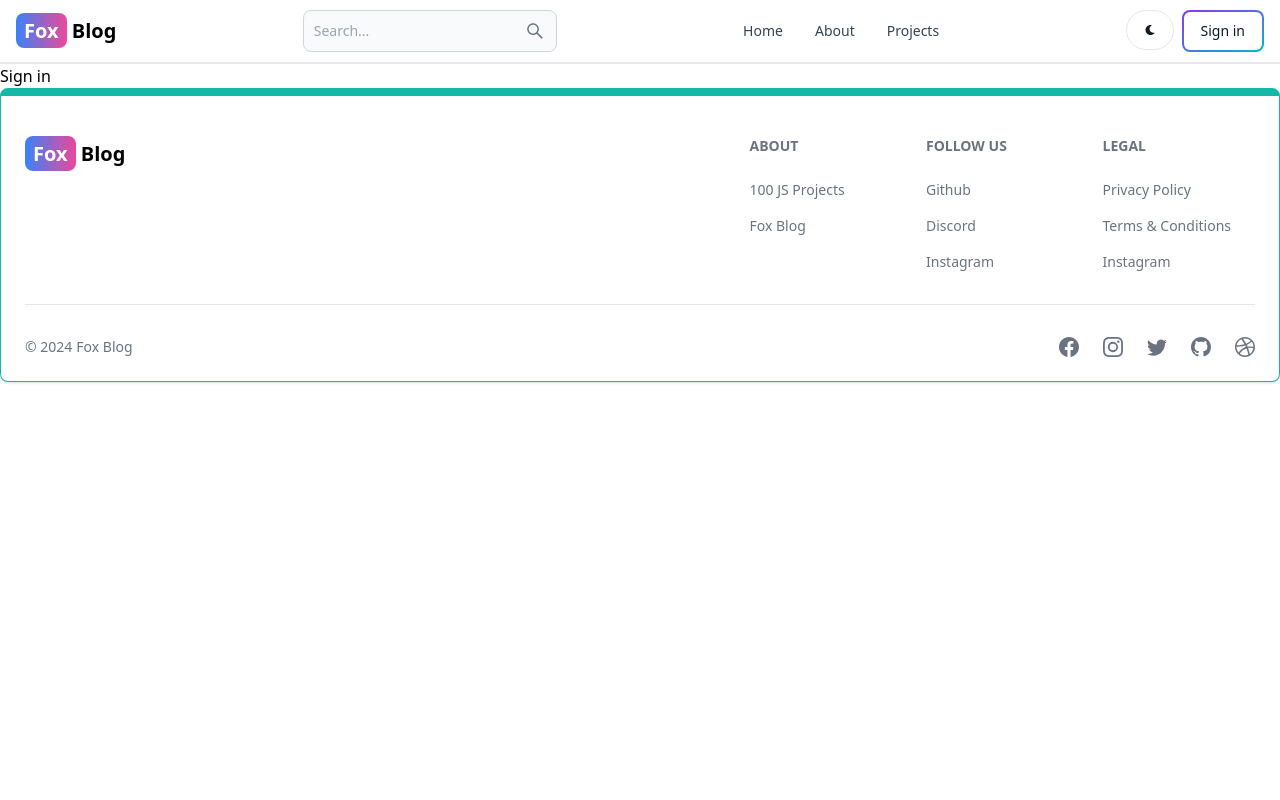
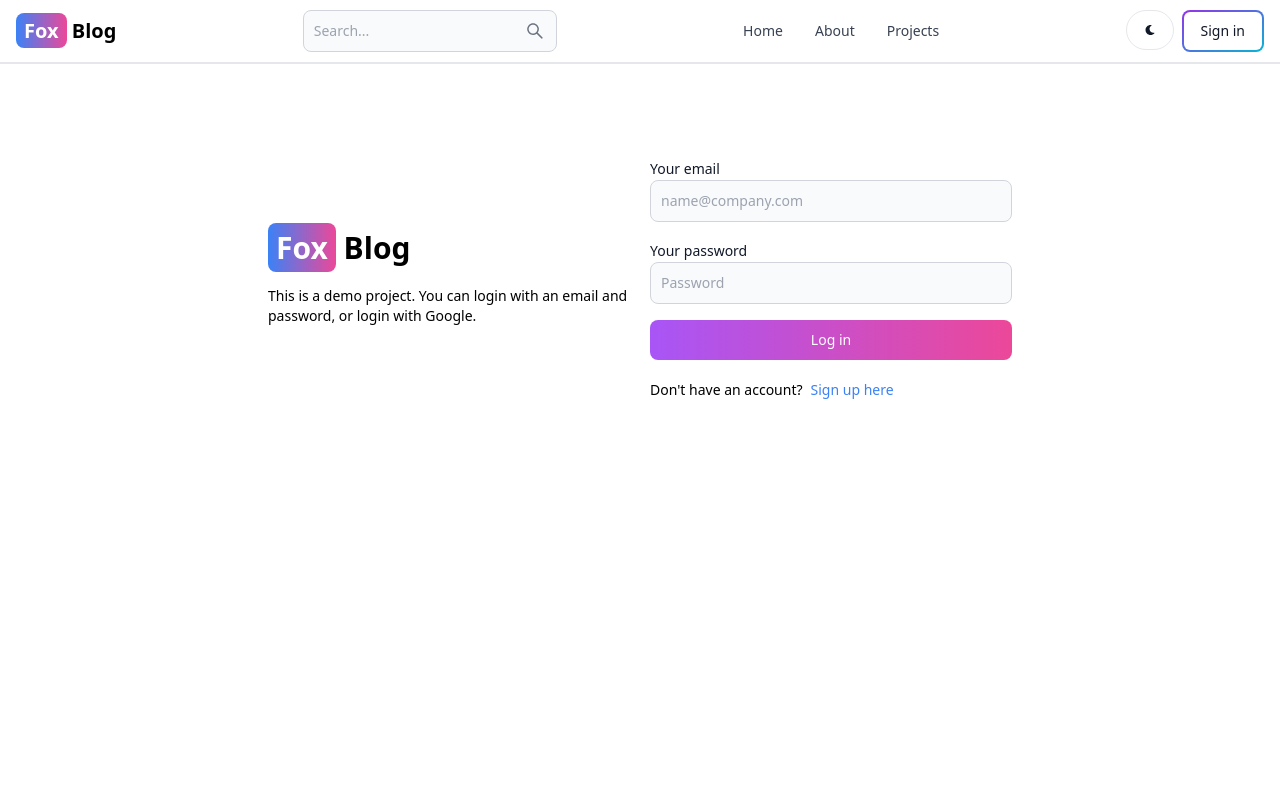
Before and after one commit to lukevolpe/mern-blog, a React (Vite) app in the folder client/: page /sign-in in a window 1280 px wide. Shown: the top 800 px of the page. Built offline with nearby package versions, Linux system fonts and the light colour scheme.

Commit message:
completed sign in page functionality

```diff
--- a/client/src/components/Header.jsx
+++ b/client/src/components/Header.jsx
@@ -31,7 +31,7 @@ const Header = () => {
         <Button className='w-12 h-10 hidden sm:inline' color='gray' pill>
           <FaMoon />
         </Button>
-        <Link>
+        <Link to='/sign-in'>
           <Button gradientDuoTone='purpleToBlue' outline>
             Sign in
           </Button>
--- a/client/src/pages/SignIn.jsx
+++ b/client/src/pages/SignIn.jsx
@@ -1,9 +1,109 @@
-import React from 'react';
+import { Alert, Button, Label, Spinner, TextInput } from 'flowbite-react';
+import { useState } from 'react';
+import { Link, useNavigate } from 'react-router-dom';
 
 const SignIn = () => {
+  const [formData, setFormData] = useState({});
+  const [error, setError] = useState(null);
+  const [loading, setLoading] = useState(false);
+  const navigate = useNavigate();
+
+  const handleChange = (ev) => {
+    setFormData({ ...formData, [ev.target.id]: ev.target.value.trim() });
+  };
+
+  const handleSubmit = async (ev) => {
+    ev.preventDefault();
+    if (!formData.email || !formData.password) {
+      return setError('Please fill out all fields.');
+    }
+    try {
+      setLoading(true);
+      setError(null);
+      const res = await fetch('/api/auth/signin', {
+        method: 'POST',
+        headers: { 'Content-Type': 'application/json' },
+        body: JSON.stringify(formData),
+      });
+      const data = await res.json();
+      if (data.success === false) {
+        return setError(data.message);
+      }
+      setLoading(false);
+      if (res.ok) {
+        navigate('/');
+      }
+    } catch (error) {
+      setError(error.message);
+      setLoading(false);
+    }
+  };
+
   return (
-    <div>
-      <h1>Sign in</h1>
+    <div className='min-h-screen mt-20'>
+      <div className='flex p-3 max-w-3xl mx-auto flex-col md:flex-row md:items-center gap-5'>
+        {/* Left */}
+        <div className='flex-1'>
+          <Link to='/' className='font-bold dark:text-white text-3xl'>
+            <span className='px-2 py-1 bg-gradient-to-r from-blue-500 to-pink-500 rounded-lg text-white'>
+              Fox
+            </span>{' '}
+            <span className='dark:text-black'>Blog</span>
+          </Link>
+          <p className='text-sm mt-5'>
+            This is a demo project. You can login with an email and password, or
+            login with Google.
+          </p>
+        </div>
+        {/* Right */}
+        <div className='flex-1'>
+          <form className='flex flex-col gap-4' onSubmit={handleSubmit}>
+            <div>
+              <Label value='Your email' className='dark:text-black' />
+              <TextInput
+                type='email'
+                placeholder='name@company.com'
+                id='email'
+                onChange={handleChange}
+              />
+            </div>
+            <div>
+              <Label value='Your password' className='dark:text-black' />
+              <TextInput
+                type='password'
+                placeholder='Password'
+                id='password'
+                onChange={handleChange}
+              />
+            </div>
+            <Button
+              gradientDuoTone='purpleToPink'
+              type='submit'
+              disabled={loading}
+            >
+              {loading ? (
+                <>
+                  <Spinner size='sm' />
+                  <span className='pl-3'>Loading...</span>
+                </>
+              ) : (
+                'Log in'
+              )}
+            </Button>
+          </form>
+          <div className='flex gap-2 text-sm mt-5'>
+            <span>Don't have an account?</span>
+            <Link to='/sign-up' className='text-blue-500'>
+              Sign up here
+            </Link>
+          </div>
+          {error && (
+            <Alert className='mt-5' color='failure'>
+              {error}
+            </Alert>
+          )}
+        </div>
+      </div>
     </div>
   );
 };
```
